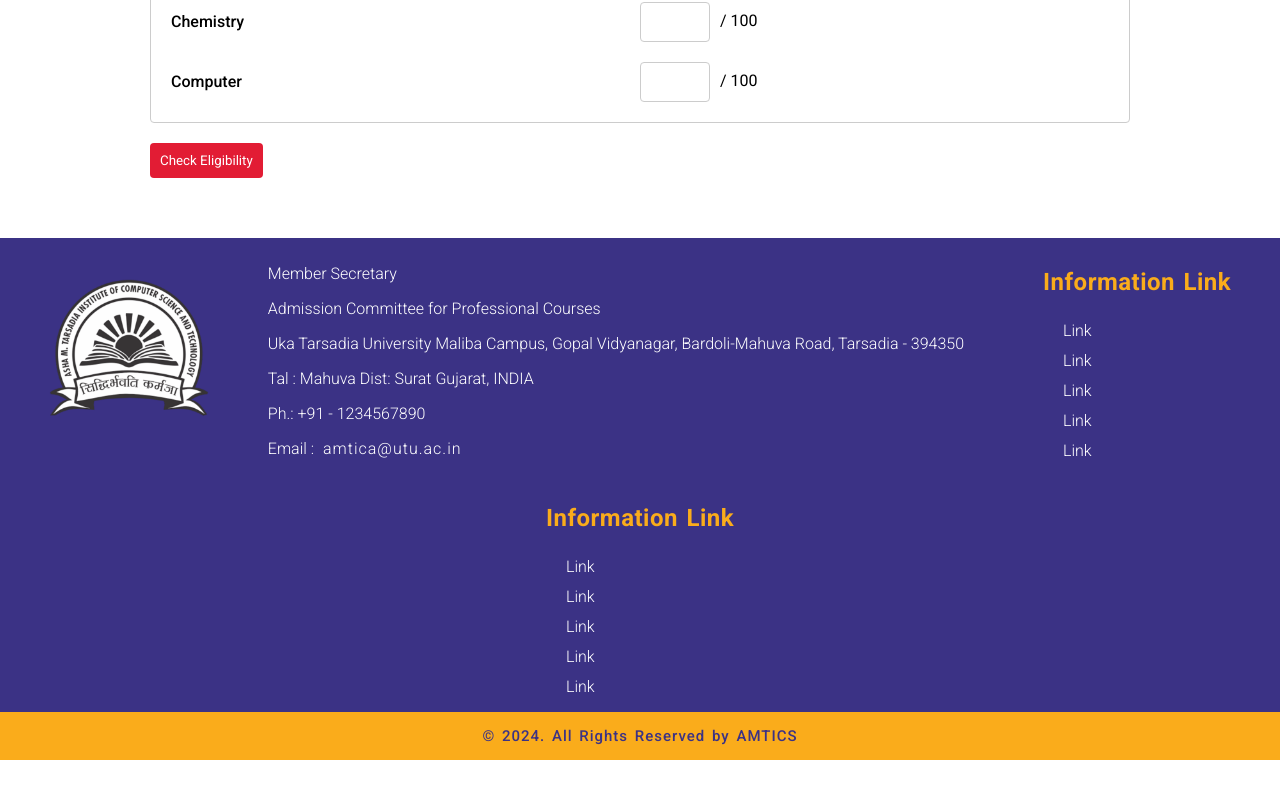
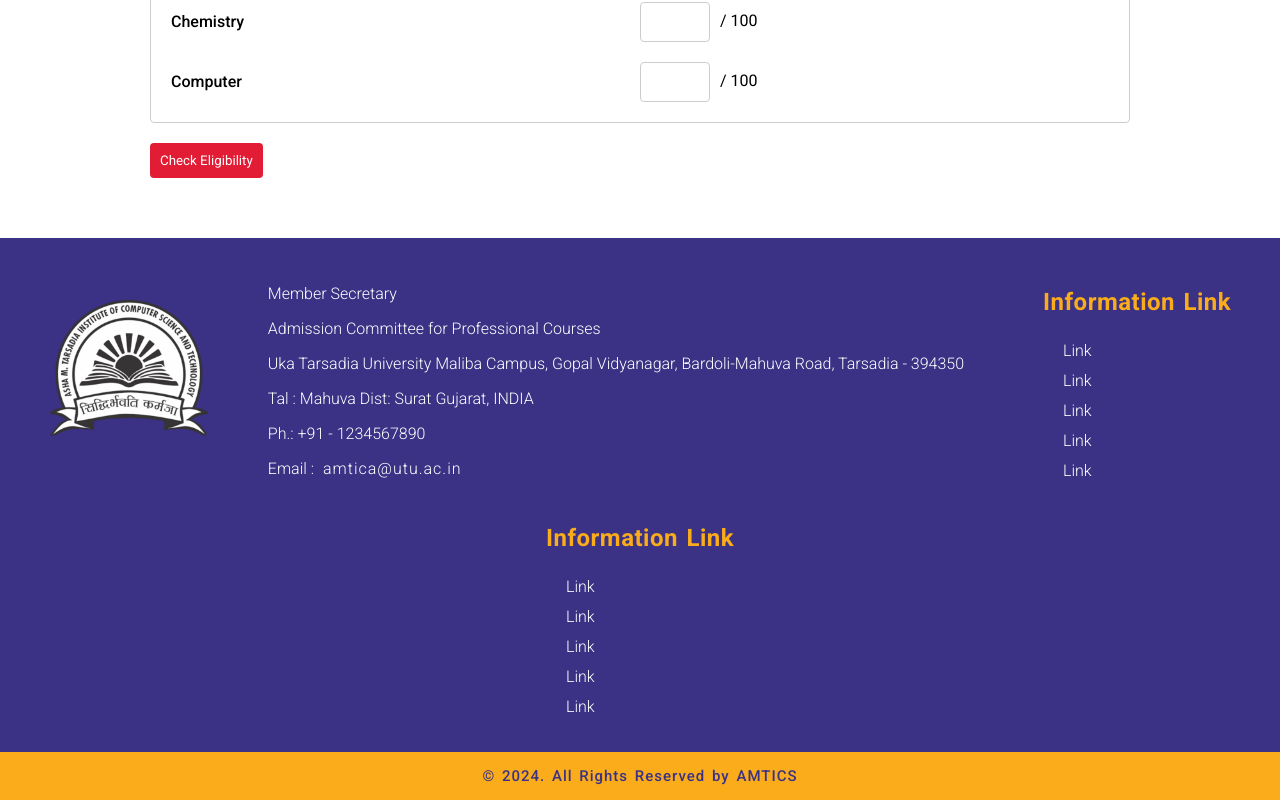
Before and after one commit to patilmanas04/React-AMTICS, a React (Create React App) app: page / in a window 1280 px wide. Shown: the part 501-1301 px from the top of the page. Before the commit the page ends 1261 px from the top, so only its background shows below. Built offline with nearby package versions, Linux system fonts and the light colour scheme.

Commit message:
something was updated

```diff
--- a/src/components/Footer/index.tsx
+++ b/src/components/Footer/index.tsx
@@ -1,6 +1,6 @@
 import "./style.css";
 import Logo from "../../images/logo.png";
-import Link from "../../images/right-arrow.svg";
+import Link from "../../images/arrowhead.png";
 
 const index = () => {
   return (
@@ -25,7 +25,11 @@ const index = () => {
             <p>Ph.: +91 - 1234567890</p>
             <p>
               Email :{" "}
-              <a href="https://www.utu.ac.in/AMTICS/" target="_blank" className="amtics-website-link">
+              <a
+                href="https://www.utu.ac.in/AMTICS/"
+                target="_blank"
+                className="amtics-website-link"
+              >
                 amtica@utu.ac.in
               </a>
             </p>
@@ -88,9 +92,9 @@ const index = () => {
               </a>
             </div>
           </div>
+        </div>
         <div className="copy-right-line">
-         <p> © 2024. All Rights Reserved by AMTICS</p>
-        </div>
+          <p> © 2024. All Rights Reserved by AMTICS</p>
         </div>
       </footer>
     </>
--- a/src/components/Footer/style.css
+++ b/src/components/Footer/style.css
@@ -15,7 +15,7 @@
   gap: 10px;
   background-color: #3b3285;
   color: white;
-  padding: 10px 0;
+  padding: 30px 0 30px 0;
 }
 
 /* logo css start with fully responsively */
@@ -152,8 +152,7 @@
 .copy-right-line {
   width: 100%;
   font-size: 15px;
-  position: relative;
-  margin-bottom: -10px;
+  position: absolute;
   text-align: center;
   background-color: #FAAC1B;
   color: #3b3285;
```
Also changed, not shown: src/images/arrowhead.png (added).
